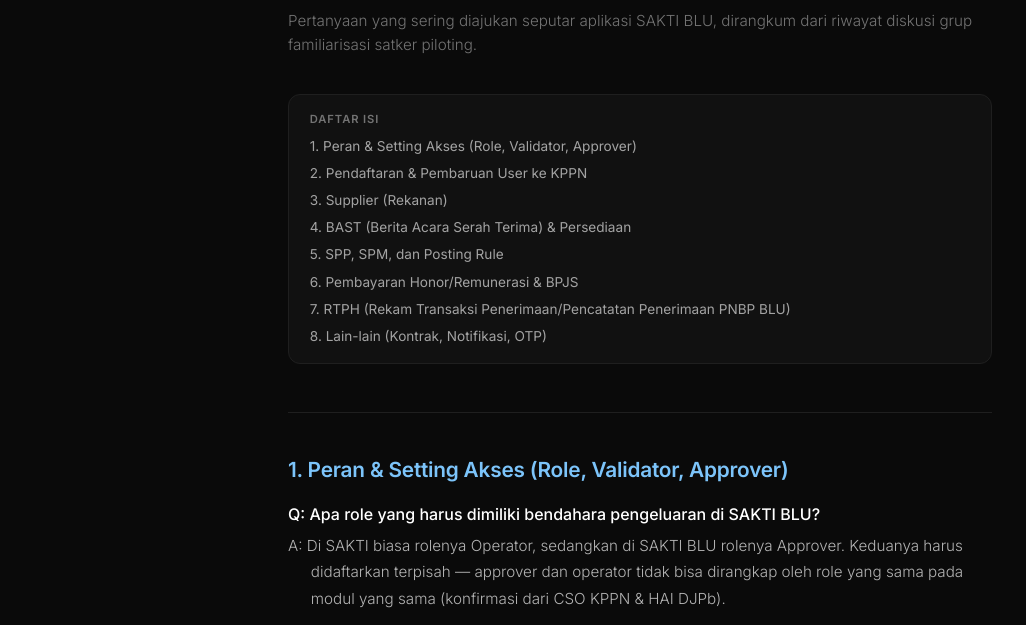
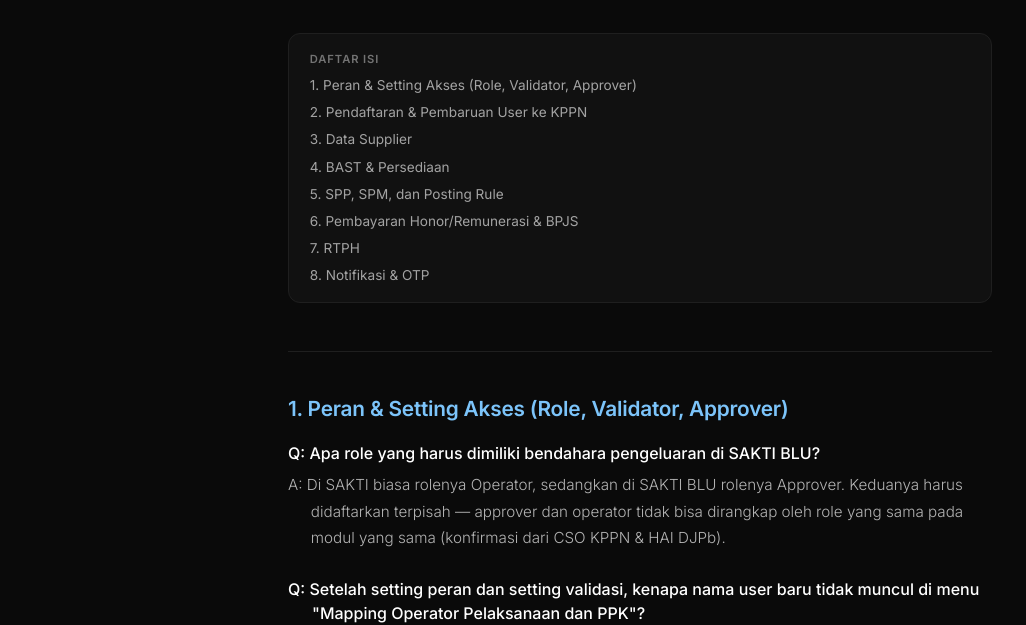
Before and after one commit to pradervonsky/prd-id, a website: page slides/sakti-blu-faq.html in a window 1280 px wide. Shown: the part 177-802 px from the top of the page, without its empty margins (0-1026 px from the left). Drawn offline with nearby package versions, Linux system fonts and the light colour scheme.

Commit message:
update faq and its page

```diff
--- a/slides/sakti-blu-faq.html
+++ b/slides/sakti-blu-faq.html
@@ -223,16 +223,10 @@
   <div class="page">
     <div class="eyebrow">Knowledge Base</div>
     <h1 class="page-title">🗂️ SAKTI BLU FAQ</h1>
-    <p class="page-subtitle">
-      Pertanyaan yang sering diajukan seputar aplikasi SAKTI BLU, dirangkum dari riwayat
-      diskusi grup familiarisasi satker piloting.
-    </p>
-
     <nav class="toc" id="toc" hidden>
       <div class="toc-title">Daftar Isi</div>
       <ol id="toc-list"></ol>
     </nav>
-
     <div id="loading">Memuat konten…</div>
     <article class="content" id="content"></article>
 
--- a/slides/sakti-blu-faq.md
+++ b/slides/sakti-blu-faq.md
@@ -28,7 +28,7 @@ A: Kemungkinan satker tersebut belum di-setup sebagai Satker Piloting di Server
 
 ---
 
-## 3. Supplier (Rekanan)
+## 3. Data Supplier
 
 **Q: Supplier tipe 2 (rekening tunggal) apakah bisa ditambah nomor rekening baru?**
 A: Tidak — supplier tipe 2 hanya boleh memiliki 1 rekening. Kalau butuh rekening lain, harus dibuat sebagai supplier baru (record baru), bukan mengedit rekening yang lama.
@@ -41,7 +41,7 @@ A: Jangan dihapus jika sudah dipakai BAST (berisiko BAST ikut hilang) — sebaik
 
 ---
 
-## 4. BAST (Berita Acara Serah Terima) & Persediaan
+## 4. BAST & Persediaan
 
 **Q: Perekaman BAST dengan akun 525174/525173 kenapa bermasalah / tidak lanjut ke SPP?**
 A: Akun tersebut belum di-setup di SAKTI Production, sehingga BAST tidak membentuk jurnal. Perekaman dengan akun ini harus dipending sampai ada pemberitahuan lanjutan; BAST yang terlanjur direkam akan dihapus terpusat oleh tim dan harus direkam ulang setelah akun disetup.
@@ -74,6 +74,12 @@ A: Ubah tampilan tabel ke opsi `"s.d. 100"` agar semua data (bukan hanya 10 SPP
 **Q: Apakah tanggal SPP bisa diedit setelah dibuat?**
 A: Tidak — tanggal SPP tidak bisa diedit setelah tersimpan.
 
+**Q: Pembayaran ke 1 penerima saja (misal listrik ke PLN), apakah tetap boleh pakai SPP LS-Banyak Penerima?**
+A: Ini dibahas sebagai alternatif sementara ketika BAST Non Kontraktual masih ada kendala, namun jawaban resmi tim menyebut Validasi SPP juga sempat belum bisa karena kendala posting rule.
+
+**Q: Belanja UP (keperluan kantor, snack rapat, materai, bensin, dll.) dicatat lewat mekanisme apa?**
+A: Boleh menggunakan SPP LS-Banyak Penerima, `sepanjang tidak menghasilkan aset/persediaan`. Jika menghasilkan aset/persediaan, harus lewat Pencatatan BAST Non Kontraktual.
+
 ---
 
 ## 6. Pembayaran Honor/Remunerasi & BPJS
@@ -89,23 +95,17 @@ A: Remunerasi dicatat `net` (sudah dipotong 1%) — misal remun 1000 dipotong 1%
 
 ---
 
-## 7. RTPH (Rekam Transaksi Penerimaan/Pencatatan Penerimaan PNBP BLU)
+## 7. RTPH
 
 **Q: Saat mencatat RTPH, kenapa daftar "Data Wajib Pajak" pada popup pencarian identitas tetap kosong meski referensi Wajib Pajak/Wajib Bayar sudah diisi lewat menu Bendahara → Referensi?**
 A: Isu ini masih dalam penelusuran tim/SITP — referensi yang sudah diisi belum terbaca otomatis oleh menu RTPH.
 
 ---
 
-## 8. Lain-lain (Kontrak, Notifikasi, OTP)
+## 8. Notifikasi & OTP
 
 **Q: Notifikasi tertentu muncul saat transaksi — apakah itu error atau normal?**
 A: Tidak semua notifikasi berarti error; beberapa hanya notifikasi informasi dan transaksi tetap bisa dilanjutkan. Jika ragu, screenshot notifikasinya dan tanyakan ke tim untuk dipastikan.
-
-**Q: Belanja UP (keperluan kantor, snack rapat, materai, bensin, dll.) dicatat lewat mekanisme apa?**
-A: Boleh menggunakan SPP LS-Banyak Penerima, `sepanjang tidak menghasilkan aset/persediaan`. Jika menghasilkan aset/persediaan, harus lewat Pencatatan BAST Non Kontraktual.
-
-**Q: Pembayaran ke 1 penerima saja (misal listrik ke PLN), apakah tetap boleh pakai SPP LS-Banyak Penerima?**
-A: Ini dibahas sebagai alternatif sementara ketika BAST Non Kontraktual masih ada kendala, namun jawaban resmi tim menyebut Validasi SPP juga sempat belum bisa karena kendala posting rule.
 
 **Q: OTP belum bisa digunakan, solusinya?**
 A: Akan menggunakan nomor baru, detil teknisnya masih ditindaklanjuti.
```
